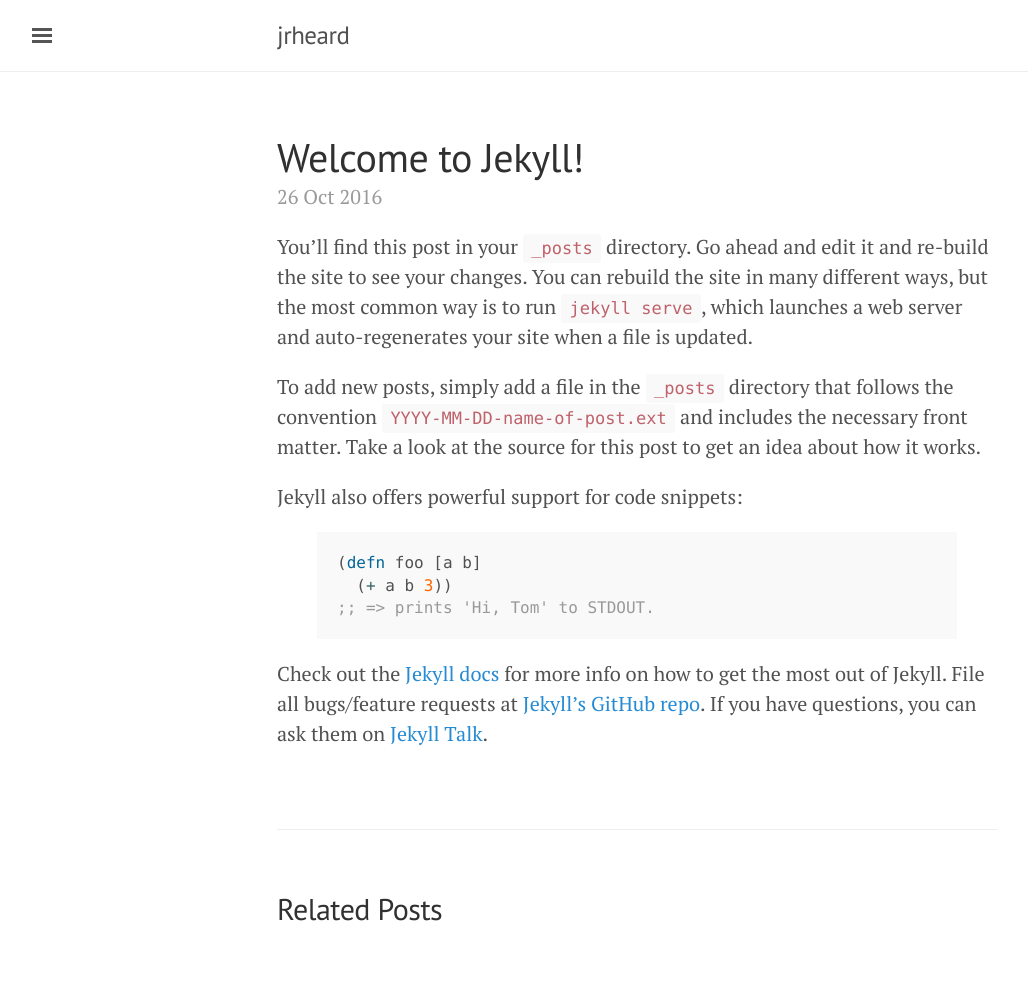
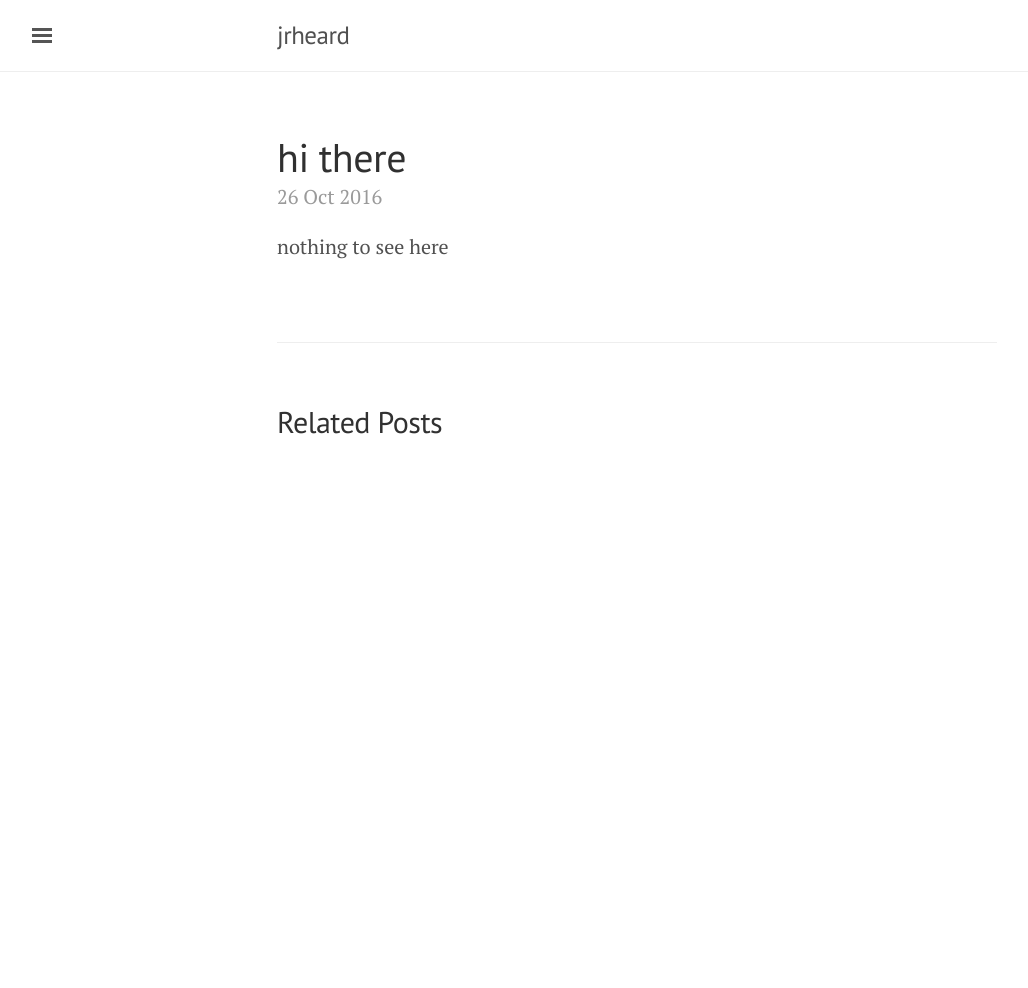
Before and after one commit to jrheard/jrheard.github.io, a Jekyll site: the page built from _posts/2016-10-26-welcome-to-jekyll.markdown, in a window 1280 px wide. Shown: the whole page, without its empty margins (3-1031 px from the left). Built offline with Jekyll 4.4.1, drawn with Linux system fonts in a browser that asks for light colours; after the commit the page ends 900 px from its top, so only the background shows below that.

Commit message:
fix odd link bug on homepage

```diff
--- a/_config.yml
+++ b/_config.yml
@@ -3,7 +3,7 @@
 permalink:           pretty
 
 # Setup
-title:               jrheard
+title:               'jrheard'
 #tagline:             'A Jekyll theme'
 description:         "My name's <a href='http://jrheard.com'>JR Heard</a>. I think pure functions are the greatest. I live in Portland with my cat Frank."
 url:                 http://blog.jrheard.com
--- a/_posts/2016-10-26-welcome-to-jekyll.markdown
+++ b/_posts/2016-10-26-welcome-to-jekyll.markdown
@@ -1,23 +1,8 @@
 ---
 layout: post
-title:  "Welcome to Jekyll!"
-date:   2016-10-26 10:56:44 -0700
-categories: jekyll update
+title:  "hi there"
+date:   2016-10-26 16:12:44 -0700
+categories: ''
 ---
-You’ll find this post in your `_posts` directory. Go ahead and edit it and re-build the site to see your changes. You can rebuild the site in many different ways, but the most common way is to run `jekyll serve`, which launches a web server and auto-regenerates your site when a file is updated.
 
-To add new posts, simply add a file in the `_posts` directory that follows the convention `YYYY-MM-DD-name-of-post.ext` and includes the necessary front matter. Take a look at the source for this post to get an idea about how it works.
-
-Jekyll also offers powerful support for code snippets:
-
-{% highlight clojure %}
-(defn foo [a b]
-  (+ a b 3))
-;; => prints 'Hi, Tom' to STDOUT.
-{% endhighlight %}
-
-Check out the [Jekyll docs][jekyll-docs] for more info on how to get the most out of Jekyll. File all bugs/feature requests at [Jekyll’s GitHub repo][jekyll-gh]. If you have questions, you can ask them on [Jekyll Talk][jekyll-talk].
-
-[jekyll-docs]: http://jekyllrb.com/docs/home
-[jekyll-gh]:   https://github.com/jekyll/jekyll
-[jekyll-talk]: https://talk.jekyllrb.com/
+nothing to see here
--- a/index.html
+++ b/index.html
@@ -7,7 +7,7 @@
   {% for post in paginator.posts %}
   <div class="post">
     <h1 class="post-title">
-      <a href="{{ site.baseurl }}/{{ post.url }}">
+      <a href="{{ site.baseurl }}{{ post.url }}">
         {{ post.title }}
       </a>
     </h1>
```
